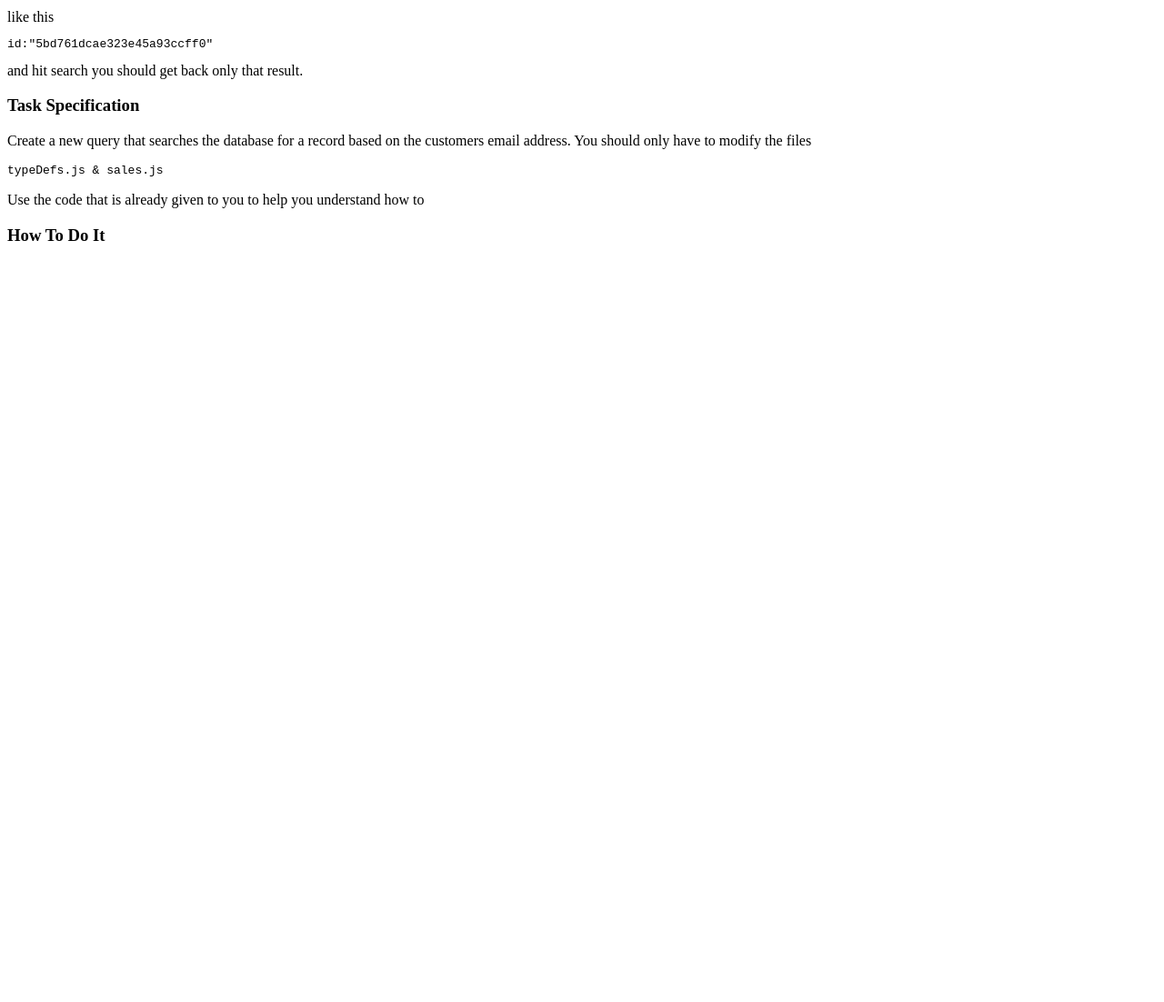
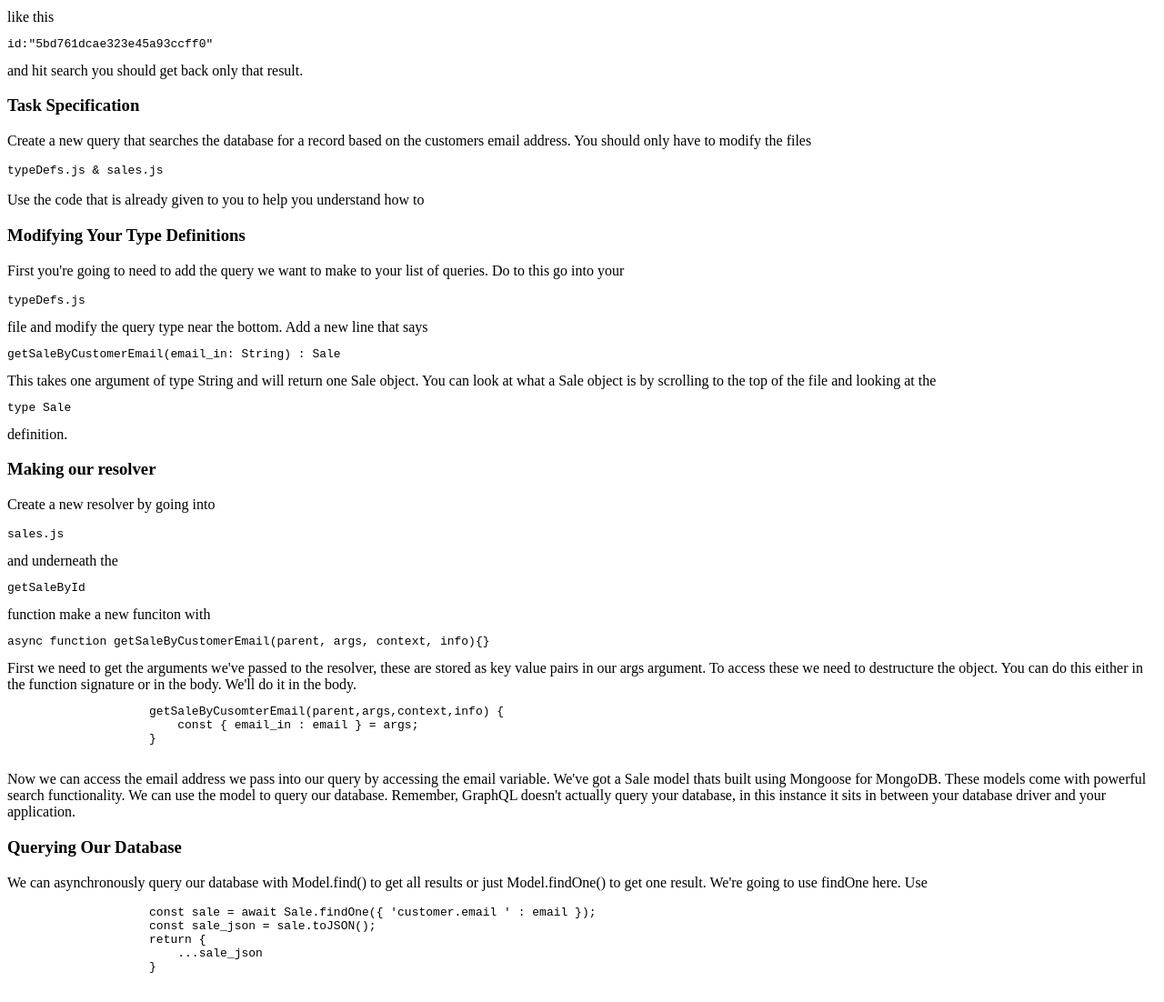
Before and after one commit to FFreezer/InternetTechnologiesCoursework1, a website: page tutorial.html in a window 1280 px wide. Shown: the part 1513-2615 px from the top of the page at 91% size. Before the commit the page ends 1802 px from the top, so only its background shows below. Drawn offline with Linux system fonts and the light colour scheme.

Commit message:
Updated tutorial

```diff
--- a/db_config.js
+++ b/db_config.js
@@ -1,6 +1,6 @@
-const db_username = "";
-const db_password = "";
-const db_database = "";
+const db_username = "tutorialuser";
+const db_password = "7CQLhe6Bfx6tUCXC";
+const db_database = "sample_supplies";
 
 module.exports = {
     db_username,
--- a/graphql/typeDefs.js
+++ b/graphql/typeDefs.js
@@ -54,7 +54,7 @@ module.exports = gql`
     type Query {
         getAllSales: [Sale]
         getSaleById(id: ID!) : Sale
-        getSaleByCustomerEmail(email: String) : Sale
+        getSaleByCustomerEmail(email_in: String) : Sale
     }
 
     type Mutation {
--- a/models/Sale.js
+++ b/models/Sale.js
@@ -24,7 +24,11 @@ const saleSchema = new Schema({
     },
     couponUsed: Boolean,
     purchaseMethod: String,
-});
+},
+{
+    collection : 'sales'
+}
+);
 
 
 module.exports = model("Sale", saleSchema);
--- a/tutorial.html
+++ b/tutorial.html
@@ -90,7 +90,44 @@
         </div>
 
         <div class="section">
-            <h3>How To Do It</h3>
+            <h3>Modifying Your Type Definitions</h3>
+            <p>First you're going to need to add the query we want to make to your list of queries. Do to this
+                go into your <pre>typeDefs.js</pre> file and modify the query type near the bottom.
+                Add a new line that says
+                <pre>getSaleByCustomerEmail(email_in: String) : Sale</pre>
+                This takes one argument of type String and will return one Sale object. You can look at what a Sale object is
+                by scrolling to the top of the file and looking at the <pre>type Sale</pre> definition.
+            </p>
+
+            <h3>Making our resolver</h3>
+            <p>
+                Create a new resolver by going into <pre>sales.js</pre> and underneath the <pre>getSaleById</pre> function make a new funciton with
+                <pre>async function getSaleByCustomerEmail(parent, args, context, info){}</pre>
+                First we need to get the arguments we've passed to the resolver, these are stored as key value pairs in our args argument.
+                To access these we need to destructure the object. You can do this either in the function signature or in the body. We'll do it in the body.
+                <pre>
+                    getSaleByCusomterEmail(parent,args,context,info) {
+                        const { email_in : email } = args;
+                    }
+                </pre>
+                Now we can access the email address we pass into our query by accessing the email variable.
+
+                We've got a Sale model thats built using Mongoose for MongoDB. These models come with powerful search functionality.
+                We can use the model to query our database. Remember, GraphQL doesn't actually query your database, in this instance it sits in between your database driver and your application.
+            </p>
+
+            <h3>Querying Our Database</h3>
+            <p>
+                We can asynchronously query our database with Model.find() to get all results or  just Model.findOne() to get one result. We're going to use findOne here.
+                Use
+                <pre>
+                    const sale = await Sale.findOne({ 'customer.email ' : email });
+                    const sale_json = sale.toJSON();
+                    return {
+                        ...sale_json
+                    }
+                </pre>
+            </p>
         </div>
 
     </div>
```
